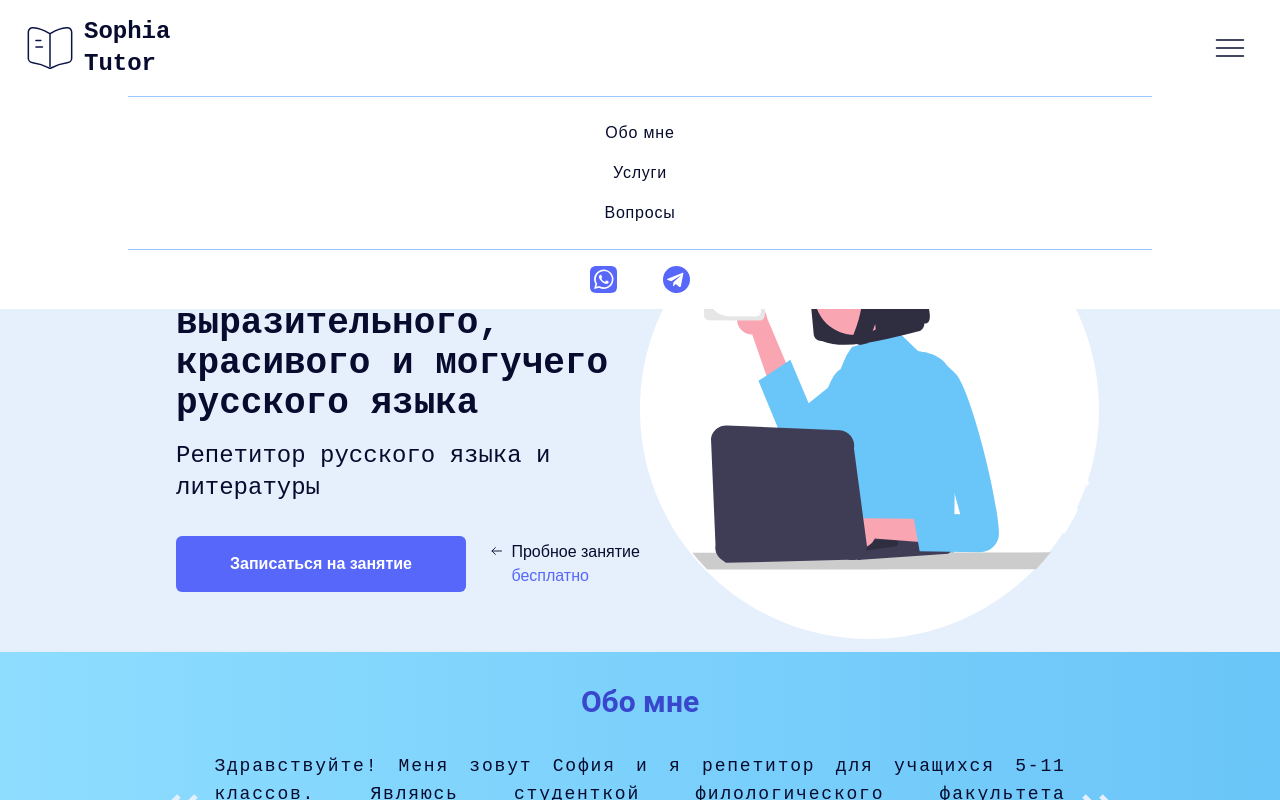
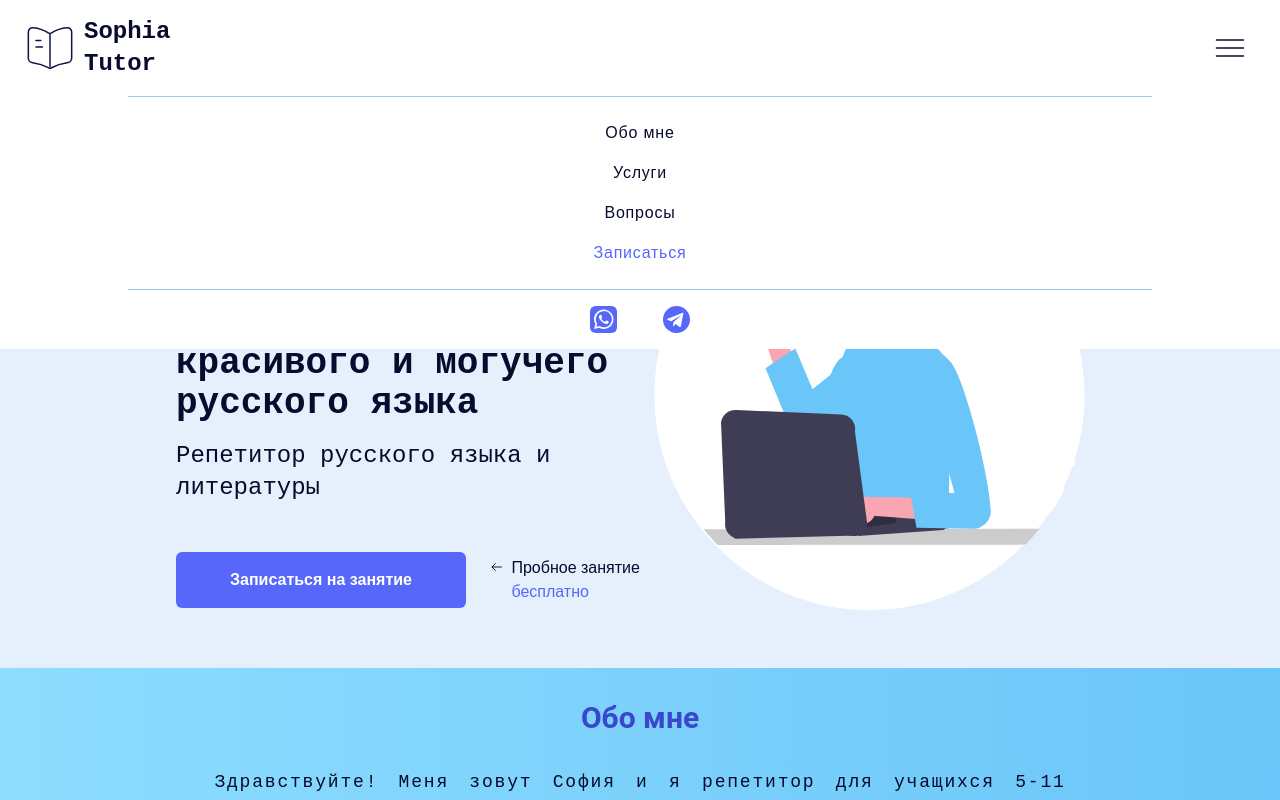
Before and after one commit to IlyaChichkov/tutor-site, a React (Create React App) app: page / in a window 1280 px wide. Both pictures are taken after a click on the element 1230 px from the left and 48 px from the top of the page. Shown: the top 800 px of the page. Built offline with nearby package versions, Linux system fonts and the light colour scheme.

Commit message:
minor changes

```diff
--- a/src/components/Navigation.jsx
+++ b/src/components/Navigation.jsx
@@ -6,6 +6,7 @@ import {ReactComponent as WhatsAppIcon} from '../assets/socials/whatsapp.svg'
 import {ReactComponent as TelegramIcon} from '../assets/socials/telegram.svg'
 import {useDispatch} from "react-redux";
 import {toggleMobile} from "../redux/deviceSlice";
+import {CSSTransition} from "react-transition-group";
 
 const getWidth = () => window.innerWidth
     || document.documentElement.clientWidth
@@ -55,7 +56,10 @@ function Navigation() {
                     </div>
                 </div>
                 {/*Mobile Menu*/}
-                { isMobileMenu?
+                <CSSTransition in={isMobileMenu}
+                               timeout={300}
+                               classNames="item"
+                               unmountOnExit>
                     <div className={'mobile-menu'}>
                         {/*Links*/}
                         <hr/>
@@ -63,21 +67,22 @@ function Navigation() {
                             <a className={'mob-menu-i'} href={'#about-me'}>Обо мне</a>
                             <a className={'mob-menu-i'} href={'#my-services'}>Услуги</a>
                             <a className={'mob-menu-i'} href={'#questions'}>Вопросы</a>
+                            <a className={'mob-menu-i-special'} href={'#signup-form'}>Записаться</a>
                         </div>
                         <hr/>
                         {/*Socials*/}
                         <div className={'flex flex-col items-center py-4'}>
                             <div className={'flex flex-row justify-between w-[100px]'}>
-                                <a href={'#'}>
+                                <a className={'social-icon'} href={'#'}>
                                     <WhatsAppIcon/>
                                 </a>
-                                <a href={'#'}>
+                                <a className={'social-icon'} href={'#'}>
                                     <TelegramIcon/>
                                 </a>
                             </div>
                         </div>
-                    </div>: null
-                }
+                    </div>
+                </CSSTransition>
             </div>
             {/*Desktop Nav*/}
             <div>
--- a/src/components/Navigation.scss
+++ b/src/components/Navigation.scss
@@ -6,7 +6,39 @@
         @apply py-1 my-1 tracking-wider font-raleway font-medium;
     }
 
+    .mob-menu-i-special{
+        @apply py-1 my-1 tracking-wider font-raleway font-medium text-main;
+        &:hover{
+            @apply brightness-150;
+        }
+    }
+
     .mobile-menu{
         @apply absolute flex flex-col justify-center w-full bg-white h-auto;
+
+        .social-icon{
+            &:hover{
+                @apply brightness-125;
+            }
+            &:active{
+                @apply brightness-95;
+            }
+        }
     }
+
+    .item-enter {
+        opacity: 0;
+    }
+    .item-enter-active {
+        opacity: 1;
+        transition: opacity 110ms ease-in;
+    }
+    .item-exit {
+        opacity: 1;
+    }
+    .item-exit-active {
+        opacity: 0;
+        transition: opacity 110ms ease-in;
+    }
+
 }
--- a/src/index.css
+++ b/src/index.css
@@ -22,6 +22,11 @@ hr{
 
 a{
   @apply no-underline;
+  transition: all 90ms ease-in;
+}
+
+a:hover{
+  @apply text-secondary;
 }
 
 a:visited{
--- a/src/views/HomePage.jsx
+++ b/src/views/HomePage.jsx
@@ -33,17 +33,17 @@ function HomePage(props) {
                         <StudyPicture className={'h-[280px] flex-shrink'}/>
                     </div>
                     {/*Welcome Text*/}
-                    <div className={'col-span-2 lg:col-span-1'}>
+                    <div className={'col-span-2 lg:col-span-1 flex flex-col justify-center'}>
                         <p className={'font-rbMono tracking-widest text-xl mb-4'}>София Шуман</p>
                         <h1 className={'mb-4'}>Твой личный помощник в мире выразительного, красивого и могучего русского языка</h1>
                         <h3 className={'mb-4'}>Репетитор русского языка и литературы</h3>
-                        <div className={'flex flex-col md:flex-row items-center  mt-8 mb-12'}>
+                        <div className={'flex flex-col xl:flex-row items-center  mt-8 mb-12'}>
                             <a href={'#signup-form'}>
                                 <button className={'main w-[60%] max-w-[340px] min-w-[290px]'}>Записаться на занятие</button>
                             </a>
-                            <div className={'flex flex-row md:mt-0 mt-8'}>
-                                <ArrowUpIcon className={'md:hidden'}/>
-                                <ArrowLeftIcon  className={'hidden ml-6 md:block'}/>
+                            <div className={'flex flex-row xl:mt-0 mt-8'}>
+                                <ArrowUpIcon className={'xl:hidden'}/>
+                                <ArrowLeftIcon  className={'hidden ml-6 xl:block'}/>
                                 <p className={'ml-2'}>
                                     Пробное занятие <span className={'text-main'}>бесплатно</span>
                                 </p>
@@ -52,7 +52,7 @@ function HomePage(props) {
                     </div>
                     {/*Desktop Person Image*/}
                     <div className={'hidden lg:block'}>
-                        <StudyPicture/>
+                        <StudyPicture className={'lg:max-h-[430px]'}/>
                     </div>
                 </div>
             </section>
```
